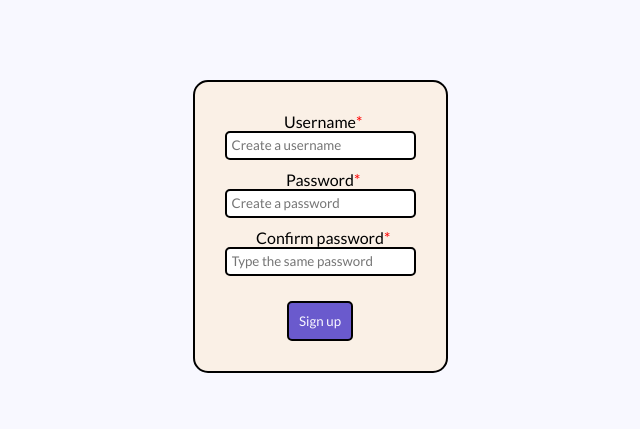
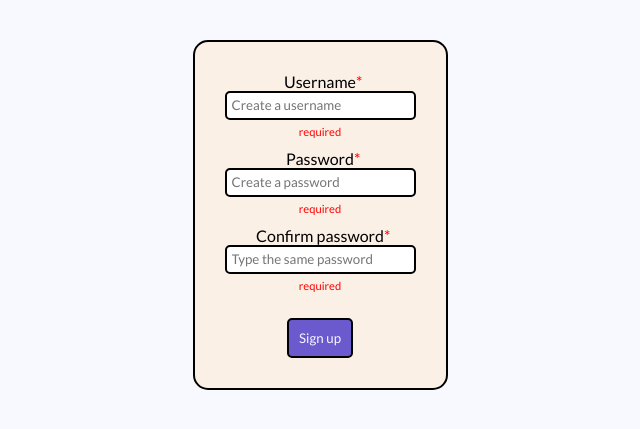
Before and after one commit to som202/Climbable, a PHP site: page /signup.php in a window 1280 px wide. Shown: the part 41-470 px from the top of the page, without its empty margins (320-960 px from the left). Run offline with PHP 8.4, Linux system fonts and the light colour scheme.

Commit message:
minor visual tweaks and php warning fixes

```diff
--- a/css/login.css
+++ b/css/login.css
@@ -22,7 +22,7 @@ header #account {
     float: right;
 }
 #login-container {
-    padding-top: 80px;
+    padding-top: 40px;
     display: flex;
     flex-direction: column;
     align-items: center;
@@ -76,6 +76,10 @@ button:hover {
     position: absolute;
     color: red;
 }
+.required-notice {
+    color: red;
+    font-size: 0.7em;
+}
 #form-error span {
     color: red;
 }
--- a/css/profile_settings.css
+++ b/css/profile_settings.css
@@ -96,11 +96,14 @@ header a:hover {
     position: absolute;
     color: red;
 }
-#password-error span, .error span, #pw-error span {
+#form-error span, #pw-error span {
     color: red;
 }
 .action-button:hover, .save-button:hover, .cancel-button:hover {
     background-color: darkslateblue;
+}
+.small {
+    font-size: small;
 }
 @media print {
     header, .button {
--- a/css/signup.css
+++ b/css/signup.css
@@ -22,7 +22,7 @@ header #account {
     float: right;
 }
 #signup-container {
-    padding-top: 80px;
+    padding-top: 40px;
     display: flex;
     flex-direction: column;
     align-items: center;
@@ -72,3 +72,7 @@ button:hover {
     color: red;
     position: absolute;
 }
+.required-notice {
+    color: red;
+    font-size: 0.7em;
+}
--- a/js/mark_fields.js
+++ b/js/mark_fields.js
@@ -2,11 +2,15 @@ let inputs = document.querySelectorAll(".field input:required");
 inputs.forEach(i => {
     i.addEventListener("input", (e) => {
         let star = document.querySelector(`label[for='${e.target.id}']`).nextElementSibling;
+        let notice = e.target.nextElementSibling.nextElementSibling;
+        console.log(notice);
         if (e.target.value !== "") {
             star.style.display = 'none';
+            notice.style.display = 'none';
         }
         else {
             star.style.display = 'inline';
+            notice.style.display = 'inline';
         }
     });
 });
--- a/login.php
+++ b/login.php
@@ -52,11 +52,13 @@ if (isset($_SESSION["user_id"])) {
             </div>
             <div class="field">
                 <label for="username">Username</label><span class="required">*</span><br>
-                <input type="text" id="username" name="username" placeholder="Username" autocomplete="off" required minlength="3" maxlength="35" pattern="[A-Za-z0-9]+" title="Username can only contain letters and numbers" value="<?php echo isset($_SESSION["entered_username"]) ? htmlspecialchars($_SESSION["entered_username"]) : ''; unset($_SESSION["entered_username"]);?>">
+                <input type="text" id="username" name="username" placeholder="Username" autocomplete="off" required minlength="3" maxlength="35" pattern="[A-Za-z0-9]+" title="Username can only contain letters and numbers" value="<?php echo isset($_SESSION["entered_username"]) ? htmlspecialchars($_SESSION["entered_username"]) : ''; unset($_SESSION["entered_username"]);?>"><br>
+                <span class="required-notice">required</span>
             </div>
             <div class="field" id="password-div">
                 <label for="password">Password</label><span class="required">*</span><br>
-                <input type="password" id="password" name="password" placeholder="Password" required minlength="8" maxlength="64" pattern="[A-Za-z0-9~!@#$%^&*]+" title="Password can only contain letters, numbers and following characters: ~!@#$%^&*">
+                <input type="password" id="password" name="password" placeholder="Password" required minlength="8" maxlength="64" pattern="[A-Za-z0-9~!@#$%^&*]+" title="Password can only contain letters, numbers and following characters: ~!@#$%^&*"><br>
+                <span class="required-notice">required</span>
             </div>
             <div id="button-div">
                 <button type="submit">Sign in</button>
--- a/post_process.php
+++ b/post_process.php
@@ -44,6 +44,7 @@ if ($_SERVER["REQUEST_METHOD"] === "POST") {
                 die("Your file couldn't be moved to according server directory");
             }
         }
+        if (!isset($target_file)) { $target_file = NULL; }
         insert_post_data($_SESSION["user_id"],$_POST["grade"],$_POST["name"],$_POST["location"],$_POST["description"],$target_file);
         header("Location: profile.php?id=".urlencode($_SESSION["user_id"]));
         exit();
--- a/profile.php
+++ b/profile.php
@@ -79,7 +79,7 @@ if ($visibility === 0) {
             <strong>About</strong><br><span><?php echo htmlspecialchars($about);?></span>
         </div>
         <?php
-        if ($_SESSION["user_id"] == $_GET["id"]) {
+        if (isset($_SESSION["user_id"]) && $_SESSION["user_id"] == $_GET["id"]) {
             echo <<<html
             <div id="action-buttons">
                 <button type="button" class="action-button">Post climb</button>
@@ -165,7 +165,7 @@ if ($visibility === 0) {
     ?>
     </div>
     <?php
-    if ($_SESSION["user_id"] == $_GET["id"]) {
+    if (isset($_SESSION["user_id"]) && $_SESSION["user_id"] == $_GET["id"]) {
         echo <<<html
         <div id="overlay">
             <form id="post-form" method="post" enctype="multipart/form-data" action="post_process.php">
--- a/profile_settings.php
+++ b/profile_settings.php
@@ -55,6 +55,7 @@ $visibility = uid_get_data($_SESSION["user_id"],"is_public");
                     <div id="picture-error"></div>
                     <label for="image">Upload an image:</label><br>
                     <input type="file" id="image" name="image" accept="image/*" required><br>
+                    <span class="small">Image will be resized to 256x256 pixels</span><br>
                     <button type="submit" class="save-button">save</button>
                     <button type="button" id="picture-edit-cancel" class="cancel-button">cancel</button>
                 </form>
@@ -110,7 +111,7 @@ $visibility = uid_get_data($_SESSION["user_id"],"is_public");
             ?>
             <button type="button" id="password-edit-button">Change password</button><br>
             <form id="password-edit" action="profile_update.php" method="post">
-                <div id="password-error">
+                <div id="form-error">
                 </div>
                 <div class="field">
                     <label for="cur-password">Current password:</label><span class="required">*</span><br>
--- a/signup.php
+++ b/signup.php
@@ -38,15 +38,18 @@ if (isset($_SESSION["user_id"])) {
             </div>
             <div class="field">
                 <label for="username">Username</label><span class="required">*</span><br>
-                <input type="text" id="username" name="username" placeholder="Create a username" autocomplete="off" minlength="3" maxlength="35" required pattern="[A-Za-z0-9]+" title="Username can only contain letters and numbers" value="<?php echo isset($_SESSION["entered_username"]) ? htmlspecialchars($_SESSION["entered_username"]) : ''; unset($_SESSION["entered_username"]); ?>">
+                <input type="text" id="username" name="username" placeholder="Create a username" autocomplete="off" minlength="3" maxlength="35" required pattern="[A-Za-z0-9]+" title="Username can only contain letters and numbers" value="<?php echo isset($_SESSION["entered_username"]) ? htmlspecialchars($_SESSION["entered_username"]) : ''; unset($_SESSION["entered_username"]); ?>"><br>
+                <span class="required-notice">required</span>
             </div>
             <div class="field">
                 <label for="password">Password</label><span class="required">*</span><br>
-                <input type="password" id="password" name="password" placeholder="Create a password" autocomplete="off" minlength="8" maxlength="64" pattern="[A-Za-z0-9~!@#$%^&*]+" title="Password can only contain letters, numbers and following characters: ~!@#$%^&*" required>
+                <input type="password" id="password" name="password" placeholder="Create a password" autocomplete="off" minlength="8" maxlength="64" pattern="[A-Za-z0-9~!@#$%^&*]+" title="Password can only contain letters, numbers and following characters: ~!@#$%^&*" required><br>
+                <span class="required-notice">required</span>
             </div>
             <div class="field">
                 <label for="password-confirm">Confirm password</label><span class="required">*</span><br>
-                <input type="password" id="password-confirm" name="password-confirm" placeholder="Type the same password" minlength="8" maxlength="64" required>
+                <input type="password" id="password-confirm" name="password-confirm" placeholder="Type the same password" minlength="8" maxlength="64" required><br>
+                <span class="required-notice">required</span>
             </div>
             <div id="button-div">
                 <button type="submit">Sign up</button>
--- a/signup_process.php
+++ b/signup_process.php
@@ -1,14 +1,18 @@
 <?php
 session_start();
 if ($_SERVER["REQUEST_METHOD"] === "POST") {
-    if (!isset($_POST["username"]) || !isset($_POST["password"])) {
+    if (!isset($_POST["username"]) || !isset($_POST["password"]) || !isset($_POST["password-confirm"])) {
         die("Missing post parameters");
     }
     $username = $_POST["username"];
     $password = $_POST["password"];
+    $password_confirm = $_POST["password-confirm"];
     if (ctype_alnum($username) && strlen($username) >= 3 && strlen($username) <= 35
         && preg_match("/^[A-Za-z0-9~!@#$%^&*]+$/",$password) && strlen($password) >= 8 && strlen($password) <= 64) {
 
+        if ($password !== $password_confirm) {
+            die("Passwords didn't match");
+        }
         require('db_connect.php');
         $stmt = $conn->prepare("SELECT username FROM users WHERE username = ?");
         $stmt->bind_param("s", $username);
```
Also changed, not shown: profile_update.php (+6 -1 lines), js/profile.js (line endings or trailing spaces).
